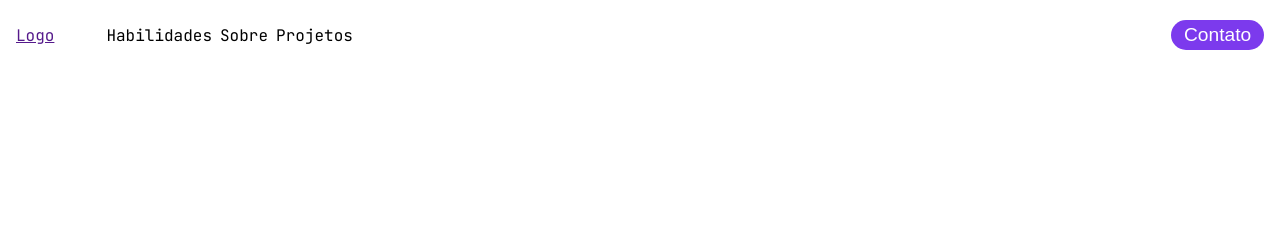
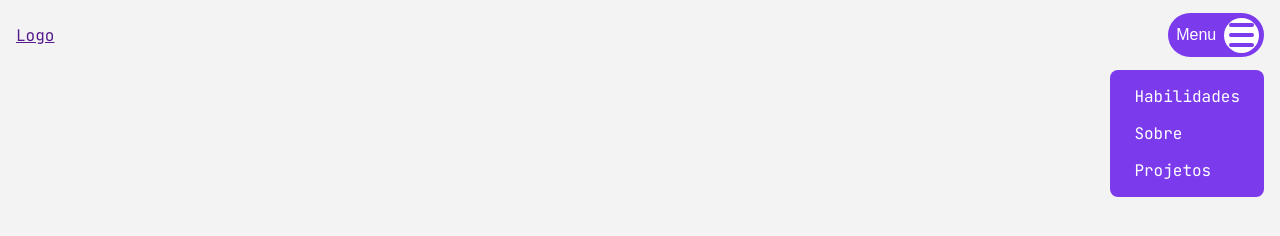
Before and after one commit to ArkynDev/arkyndevportfolio, a plain HTML site: page index.html in a window 1280 px wide. Drawn offline with Linux system fonts and the light colour scheme.

Commit message:
Navbar inovadora.

```diff
--- a/index.html
+++ b/index.html
@@ -8,29 +8,35 @@
 </head>
 <body>
     <header>
-        <div>
-            <a href="">Logo</a>
-            <nav>
-                <ul>
+        <a href="">Logo</a>
+        <nav id="nav">
+            <ul>
+                <a href="">
                     <li>Habilidades</li>
+                </a>
+                <a href="">
                     <li>Sobre</li>
+                </a>
+                <a href="">
                     <li>Projetos</li>
-                </ul>
-            </nav>
-        </div>
-        <div>
-            <button id="contact-nav-btn">Contato</button>
-            <div id="menuToggle">
+                </a>
+            </ul>
+        </nav>
+        <button id="menuToggle">
+            Menu
+            <div id="menuBurger">
                 <input id="checkbox" type="checkbox">
                 <label class="toggle" for="checkbox">
-                    <div id="bar--top"></div>
-                    <div id="bar--middle"></div>
-                    <div id="bar--bottom"></div>
+                    <span class="bar bar--top"></span>
+                    <span class="bar bar--middle"></span>
+                    <span class="bar bar--bottom"></>
                 </label>
             </div>
-        </div>
+        </button>
     </header>
     <main></main>
     <footer></footer>
+
+    <script src="script.js"></script>
 </body>
 </html>
--- a/script.js
+++ b/script.js
@@ -0,0 +1,14 @@
+const toggleMenuInput = document.getElementById('checkbox');
+const menuNav = document.getElementById('nav');
+
+function toggleMenu() {
+    if(toggleMenuInput.checked) {
+        menuNav.classList.add('showNav');
+        menuNav.classList.remove('hideNav');
+    } else {
+        menuNav.classList.add('hideNav');
+        menuNav.classList.remove('showNav');
+    }
+}
+
+toggleMenu();
--- a/style.scss
+++ b/style.scss
@@ -1,6 +1,7 @@
 @import url('https://fonts.googleapis.com/css2?family=JetBrains+Mono:ital,wght@0,100..800;1,100..800&display=swap');
 
 $color-primary: rgb(124 58 237);
+$bg-01: #f3f3f3;
 $font-01: 'JetBrains Mono', Verdana, Geneva, Tahoma, sans-serif;
 
 * {
@@ -12,6 +13,7 @@ body {
     height: 100vh;
     box-sizing: border-box;
     font-family: $font-01;
+    background-color: $bg-01;
 }
 
 header {
@@ -21,136 +23,131 @@ header {
     height: 70px;
     padding: 0px 16px;
 
-    div {
-        display: flex;
-        align-items: center;
-        gap: 12px;
+    nav {
+        position: absolute;
+        background-color: $color-primary;
+        right: 16px;
+        top: 70px;
+        border-radius: 8px;
+        padding: 8px;
 
         ul {
             display: flex;
-            gap: 8px;
+            flex-direction: column;
+            padding: 8px 16px;
+            gap: 16px;
 
+            a {
+                text-decoration: none;
+            }
             li {
                 list-style: none;
+                color: white;
             }
         }
-    }
-
-    button {
-        background-color: $color-primary;
-        color: white;
-        font-size: 1.2em;
     }
 }
 
 button {
     border-radius: 9999px;
     border: none;
-    padding: 0.25rem 0.8rem;
+    padding: 0.5rem 1rem;
 }
 
 @media screen and (max-width:768px) {
-    nav, #contact-nav-btn {
-        display: none;
-    }
-
-    #menuToggle {
-        display: block;
-    }
 }
 
 @media screen and (min-width:768px) and (max-width:992px) {
-    #menuToggle {
-        display: none;
-    }
+
 }
 
 @media screen and (min-width:992px) {
     #menuToggle {
-        display: none;
+        display: flex;
+        background-color: $color-primary;
+        font-size: 1em;
+        color: white;
+        align-items: center;
+        justify-content: space-between;
+        padding: 0.3em 0.3em 0.3em 0.5em;
+
+        div {
+            background-color: white;
+            height: 35px;
+            width: 35px;
+            border-radius: 50%;
+            margin-left: 8px;
         }
+    }
+}
+
+button, a { cursor: pointer; }
+
+.showNav {
+
+}
+
+.hideNav {
+
 }
 
 #checkbox {
     display: none;
-
-    &:checked + .toggle #bar--top {
-        bottom: calc(50% - 11px - 4px);
-        margin-bottom: calc(11px + 4px/ 2);
-        transform: rotate(45deg);
-        transition-delay: calc(0s + 0.35s * .3),calc(0s + 0.35s * 1.3),calc(0s + 0.35s * 1.3);
-    }
-
-    &:checked + .toggle #bar--middle {
-        top: calc(50% + 11px);
-        opacity: 0;
-        transition-duration: 0.35s,0s;
-        transition-delay: 0s,calc(0s + 0.35s);
-    }
-
-    &:checked + .toggle #bar--bottom {
-        top: calc(50% - 4px/ 2);
-        transform: rotate(-45deg);
-        transition-delay: calc(0s + 0.35s * 1.3),calc(0s + 0.35s * 1.3);
-    }
 }
 
 .toggle {
+    display: flex;
+    justify-content: center;
     position: relative;
-    width: 40px;
+    width: 100%;
     cursor: pointer;
-    margin: auto;
-    display: block;
-    height: calc(4px * 3 + 11px * 2);
+    height: 100%;
+}
 
-    div {
+.bar {
     position: absolute;
-        left: 0;
-        right: 0;
     height: 4px;
+    width: 70%;
     border-radius: calc(4px / 2);
-        background: #7b52b9;
+    background: $color-primary;
     color: inherit;
     opacity: 1;
     transition: none 0.35s cubic-bezier(.5,-0.35,.35,1.5) 0s;
 }
+
+
+.bar--top {
+    bottom: calc(50% + 6px + 4px/ 2);
+    transition-property: bottom,transform;
+    transition-delay: calc(0s + 0.35s) * .6;
 }
 
-#bar--top {
-    bottom: calc(50% + 11px + 4px/ 2);
-    transition-property: bottom,margin,transform;
-    transition-delay: calc(0s + 0.35s),0s,0s;
+.bar--middle {
+    top: calc(50% - 4px/ 2);
+    transition-property: opacity,transform;
+    transition-delay: calc(0s + 0.35s * .3);
 }
 
-#bar--middle {
-    top: calc(50% - 4px/ 2);
-    transition-property: top,opacity;
-    transition-duration: 0.35s,0s;
-    transition-delay: calc(0s + 0.35s * 1.3),calc(0s + 0.35s * 1.3);
-}
-
-#bar--bottom {
-    top: calc(50% + 11px + 4px/ 2);
+.bar--bottom {
+    top: calc(50% + 6px + 4px/ 2);
     transition-property: top,transform;
     transition-delay: 0s;
 }
 
-/*#checkbox:checked + .toggle .bar--top {
-    bottom: calc(50% - 11px - 4px);
-    margin-bottom: calc(11px + 4px/ 2);
-    transform: rotate(45deg);
-    transition-delay: calc(0s + 0.35s * .3),calc(0s + 0.35s * 1.3),calc(0s + 0.35s * 1.3);
+#checkbox:checked + .toggle .bar--top {
+    transform: rotate(-135deg);
+    transition-delay: 0s;
+    bottom: calc(50% - 4px/ 2);
   }
 
   #checkbox:checked + .toggle .bar--middle {
-    top: calc(50% + 11px);
     opacity: 0;
-    transition-duration: 0.35s,0s;
-    transition-delay: 0s,calc(0s + 0.35s);
+    transform: rotate(-135deg);
+    transition-delay: calc(0s + 0.35s * .3);
   }
 
   #checkbox:checked + .toggle .bar--bottom {
     top: calc(50% - 4px/ 2);
-    transform: rotate(-45deg);
-    transition-delay: calc(0s + 0.35s * 1.3),calc(0s + 0.35s * 1.3);
-}*/
+    transform: rotate(-225deg);
+    transition-delay: calc(0s + 0.35s * .6);
+  }
```
Also changed, not shown: style.css, 1 other file. Lines whose indentation alone changed are shown as unchanged.
